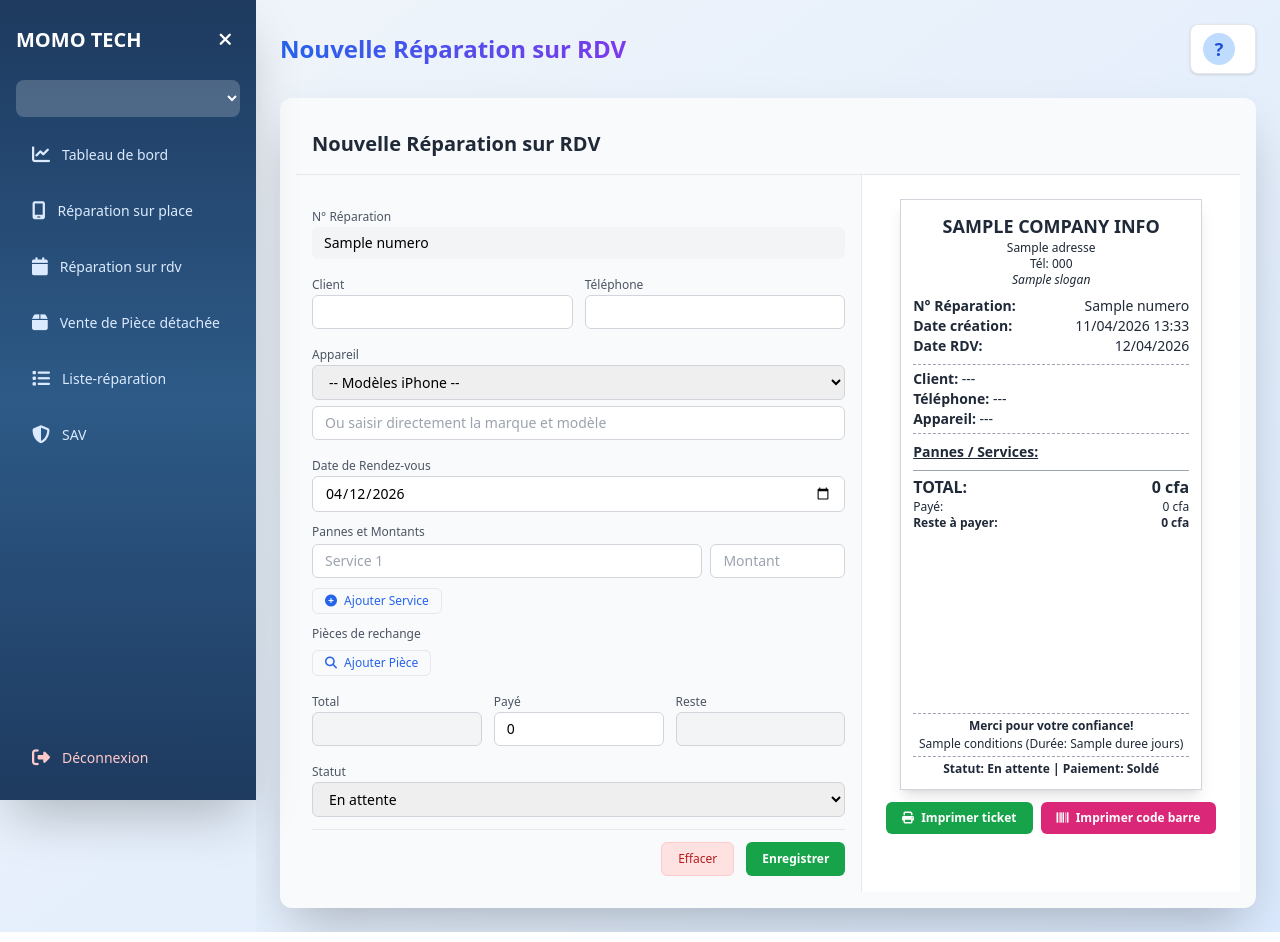
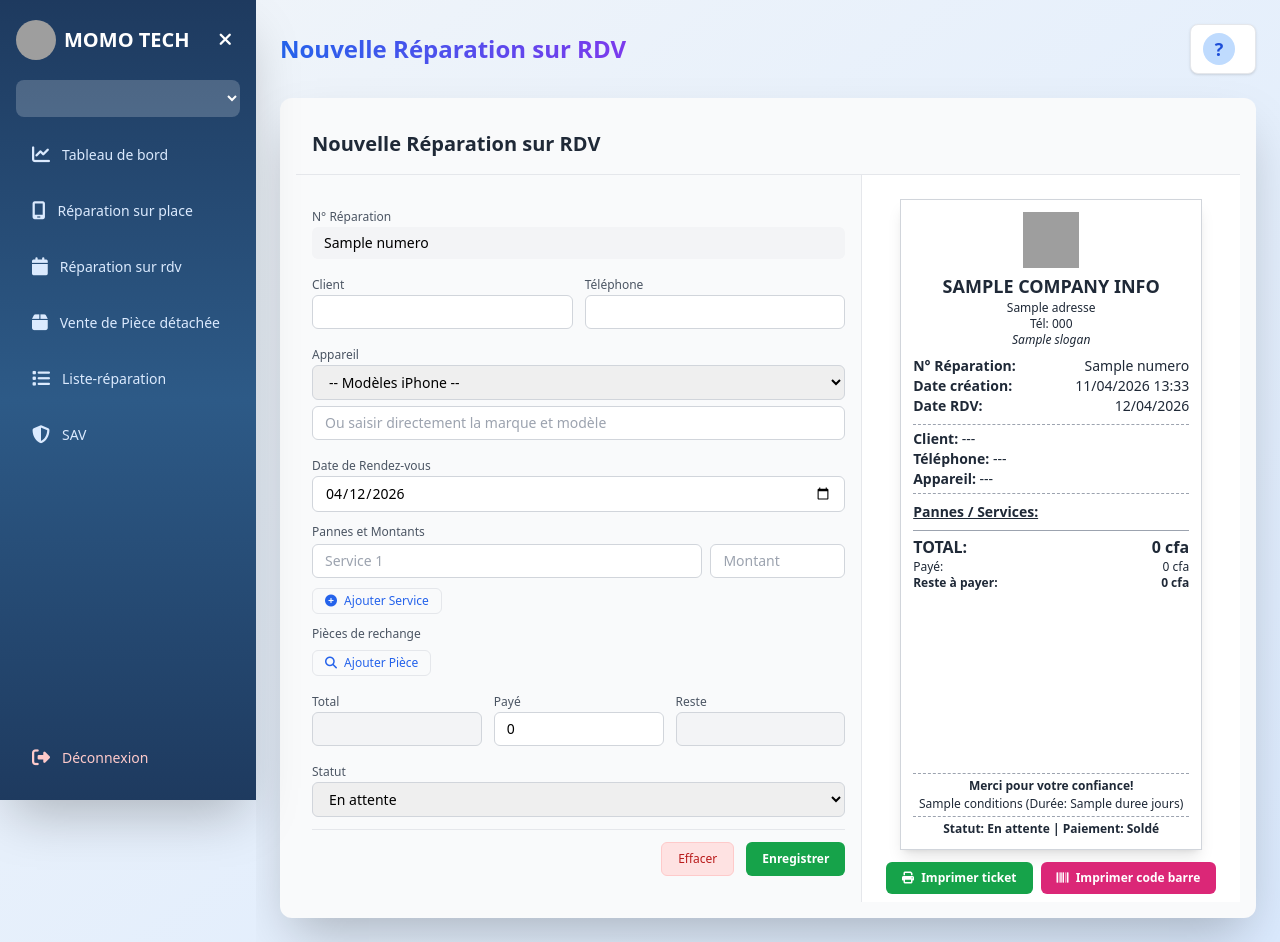
Before and after one commit to Arabat541/momotechservice, a Laravel app: template resources/views/dashboard/reparations-rdv.blade.php in a window 1280 px wide. Run offline with Laravel 12, Linux system fonts and the light colour scheme; the template is opened without the code that fills it: most values are stand-ins (such as "Sample title", 1, 10 or a date in 2020); lists and menus that the app fills with data are empty; parts of the project's set-up code (start-up, migrations or seed data) failed here and were passed over; some libraries are stand-ins or nearby versions; grey boxes are pictures that could not be loaded.

Commit message:
feat: ajout logos MTS - receipt et sidebar

```diff
--- a/resources/views/dashboard/receipt.blade.php
+++ b/resources/views/dashboard/receipt.blade.php
@@ -59,6 +59,7 @@
 
 {{-- Header --}}
 <div class="header center">
+    <img src="/images/logo-receipt.png" alt="MTS" style="width:50px;height:50px;margin:0 auto 4px;display:block;">
     <h1>{{ $company['nom'] ?? 'MOMO TECH SERVICE' }}</h1>
     @if(!empty($company['adresse']))<p>{{ $company['adresse'] }}</p>@endif
     @if(!empty($company['telephone']))<p>Tél: {{ $company['telephone'] }}</p>@endif
--- a/resources/views/dashboard/reparations-place.blade.php
+++ b/resources/views/dashboard/reparations-place.blade.php
@@ -105,6 +105,7 @@
         <div class="w-full md:w-2/5 p-2 bg-white flex flex-col items-center justify-start">
             <div class="bg-white text-gray-800 text-sm w-[302px] p-3 shadow-lg border border-gray-300 mt-4" id="receiptPreview">
                 <div class="text-center mb-2">
+                    <img src="/images/logo-receipt.png" alt="MTS" class="w-14 h-14 mx-auto mb-1">
                     <h2 class="text-lg font-bold uppercase">{{ $settings->companyInfo['nom'] ?? 'MOMO TECH SERVICE' }}</h2>
                     <p class="text-xs">{{ $settings->companyInfo['adresse'] ?? '' }}</p>
                     <p class="text-xs">Tél: {{ $settings->companyInfo['telephone'] ?? '' }}</p>
@@ -338,6 +339,7 @@
             .py-1,.pt-1 { padding-top:3px; padding-bottom:3px; }
             .hidden { display:none; }
             svg { width:100%; max-width:64mm; height:auto; }
+            img { display:block; margin:0 auto 2px; width:50px; height:50px; }
             p { margin:0; }
         `;
         const w = window.open('', '_blank', 'width=420,height=600');
--- a/resources/views/dashboard/reparations-rdv.blade.php
+++ b/resources/views/dashboard/reparations-rdv.blade.php
@@ -115,6 +115,7 @@
         <div class="w-full md:w-2/5 p-2 bg-white flex flex-col items-center justify-start">
             <div class="bg-white text-gray-800 text-sm w-[302px] p-3 shadow-lg border border-gray-300 mt-4" id="receiptPreview">
                 <div class="text-center mb-2">
+                    <img src="/images/logo-receipt.png" alt="MTS" class="w-14 h-14 mx-auto mb-1">
                     <h2 class="text-lg font-bold uppercase">{{ $settings->companyInfo['nom'] ?? 'MOMO TECH SERVICE' }}</h2>
                     <p class="text-xs">{{ $settings->companyInfo['adresse'] ?? '' }}</p>
                     <p class="text-xs">Tél: {{ $settings->companyInfo['telephone'] ?? '' }}</p>
@@ -333,6 +334,7 @@
             .py-1,.pt-1 { padding-top:3px; padding-bottom:3px; }
             .hidden { display:none; }
             svg { width:100%; max-width:64mm; height:auto; }
+            img { display:block; margin:0 auto 2px; width:50px; height:50px; }
             p { margin:0; }
         `;
         const w = window.open('', '_blank', 'width=420,height=600');
--- a/resources/views/layouts/dashboard.blade.php
+++ b/resources/views/layouts/dashboard.blade.php
@@ -27,7 +27,11 @@
         <div>
             {{-- Header --}}
             <div class="p-4 flex items-center h-20" :class="sidebarOpen ? 'justify-between' : 'justify-center'">
-                <h1 x-show="sidebarOpen" class="text-xl font-bold text-white truncate">MOMO TECH</h1>
+                <div x-show="sidebarOpen" class="flex items-center gap-2">
+                    <img src="/images/logo-app.png" alt="MTS" class="w-10 h-10 rounded-full">
+                    <h1 class="text-xl font-bold text-white truncate">MOMO TECH</h1>
+                </div>
+                <img x-show="!sidebarOpen" src="/images/logo-app.png" alt="MTS" class="w-10 h-10 rounded-full">
                 <button @click="sidebarOpen = !sidebarOpen" class="text-white hover:bg-white/10 p-2 rounded-lg">
                     <i class="fas text-lg" :class="sidebarOpen ? 'fa-xmark' : 'fa-bars'"></i>
                 </button>
```
Also changed, not shown: 6 other files.
